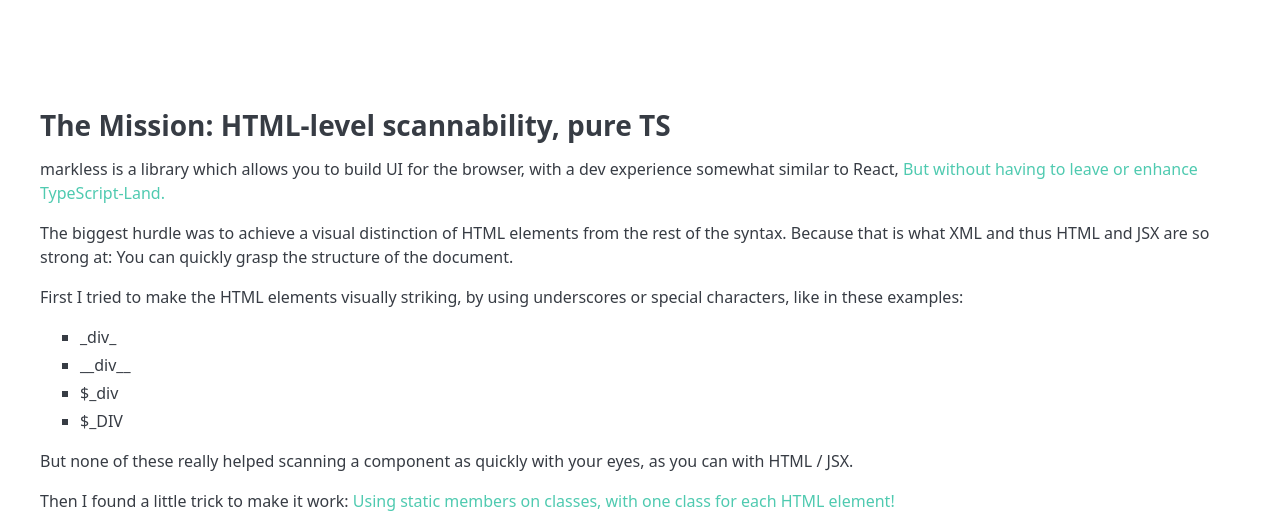
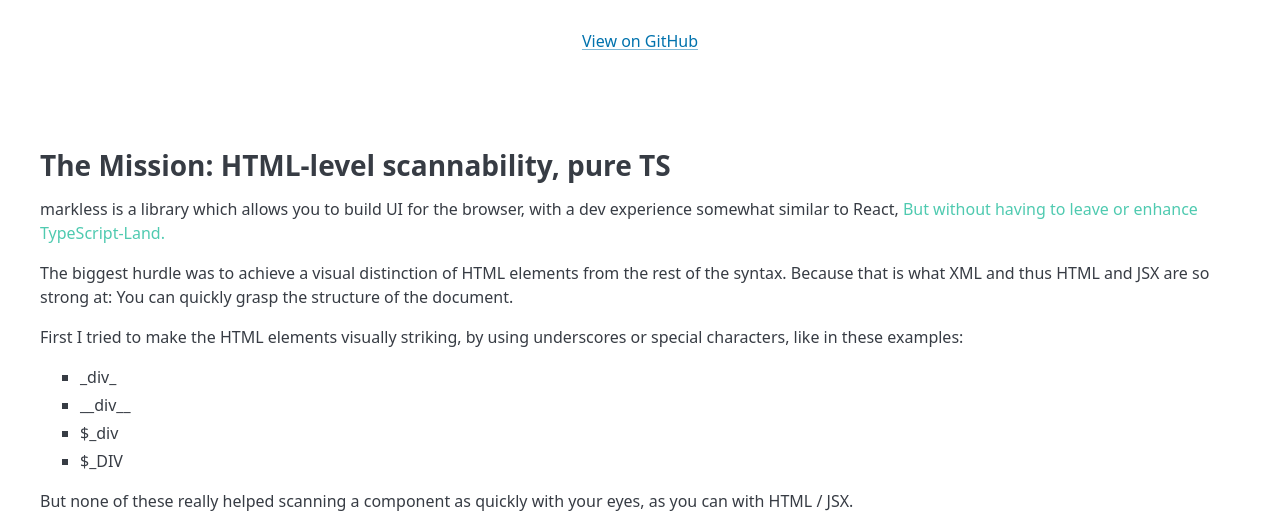
Before and after one commit to Huberst/markless, a website with bundled scripts: page page/index.html in a window 1280 px wide. Shown: the part 279-800 px from the top of the page. Built offline with nearby package versions, Linux system fonts and the light colour scheme.

Commit message:
Add link to GitHub and more scroll-margin-top

```diff
--- a/page/assets/main.css
+++ b/page/assets/main.css
@@ -25,7 +25,7 @@
 
 h2,
 .hero {
-  scroll-margin-top: 80px;
+  scroll-margin-top: 110px;
 }
 
 .path-base {
--- a/page/home.ts
+++ b/page/home.ts
@@ -7,6 +7,7 @@
 import { MinimalTodo } from '../examples/basic/minimal-todo.ts'
 import {
   _EACH,
+  a,
   code,
   component,
   h2,
@@ -32,6 +33,11 @@
           Logo(),
           p._("Plain TypeScript - Reactive - UI Components"),
         ]),
+        p._(
+          a.attr('href', 'https://github.com/Huberst/markless')._(
+            'View on GitHub',
+          ),
+        ),
       ]),
   )
 
```
